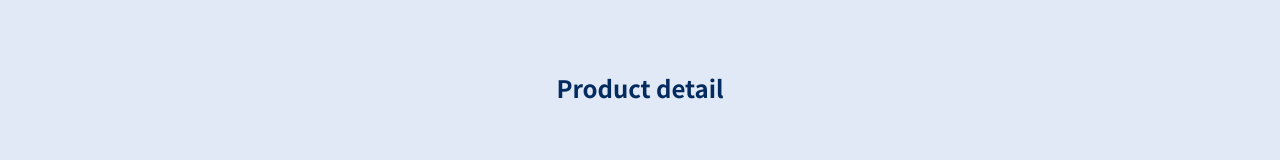
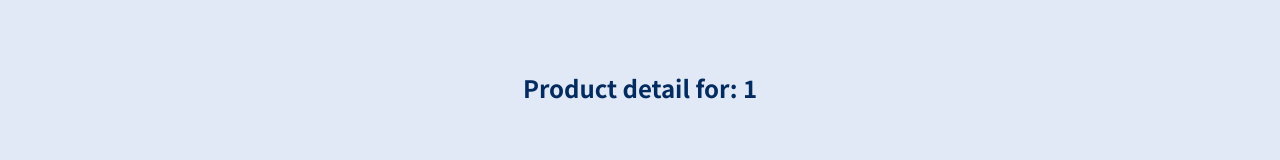
Before and after one commit to RaulHinojosa24/react-router-basic-concepts, a React (Vite) app: page /product-detail/1 in a window 1280 px wide. Shown: the part 122-282 px from the top of the page. Built offline with nearby package versions, Linux system fonts and the light colour scheme.

Commit message:
Extracting Route Params

```diff
--- a/src/pages/ProductDetail.jsx
+++ b/src/pages/ProductDetail.jsx
@@ -1,7 +1,11 @@
+import { useParams } from "react-router-dom";
+
 const ProductDetail = () => {
+  const params = useParams();
+
   return (
     <section>
-      <h1>Product detail</h1>
+      <h1>Product detail for: {params.productId}</h1>
     </section>
   );
 };
```
